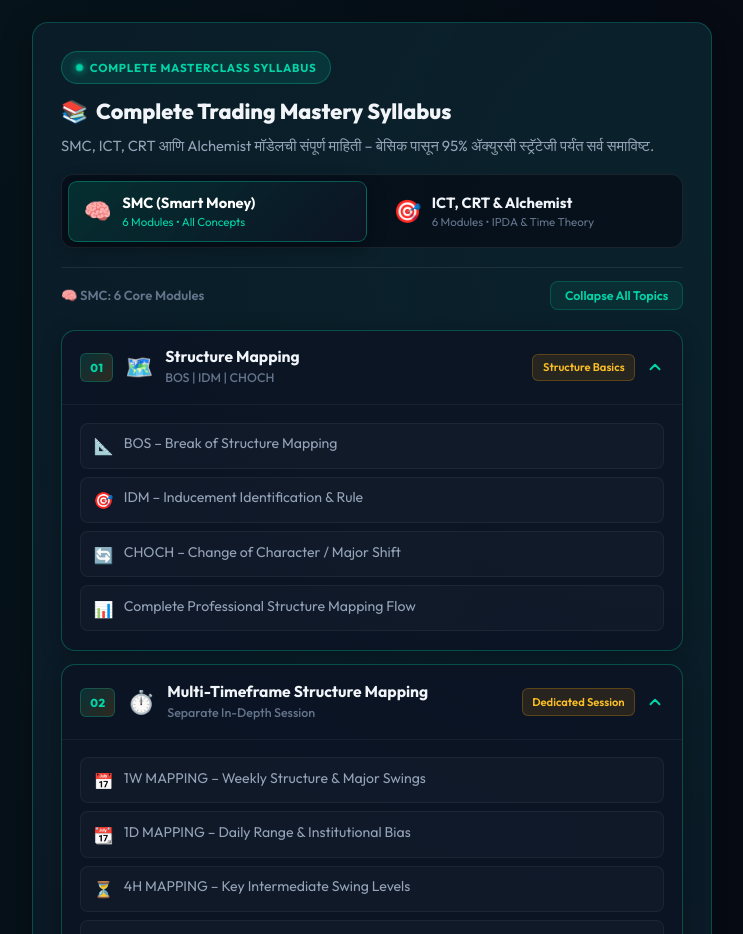
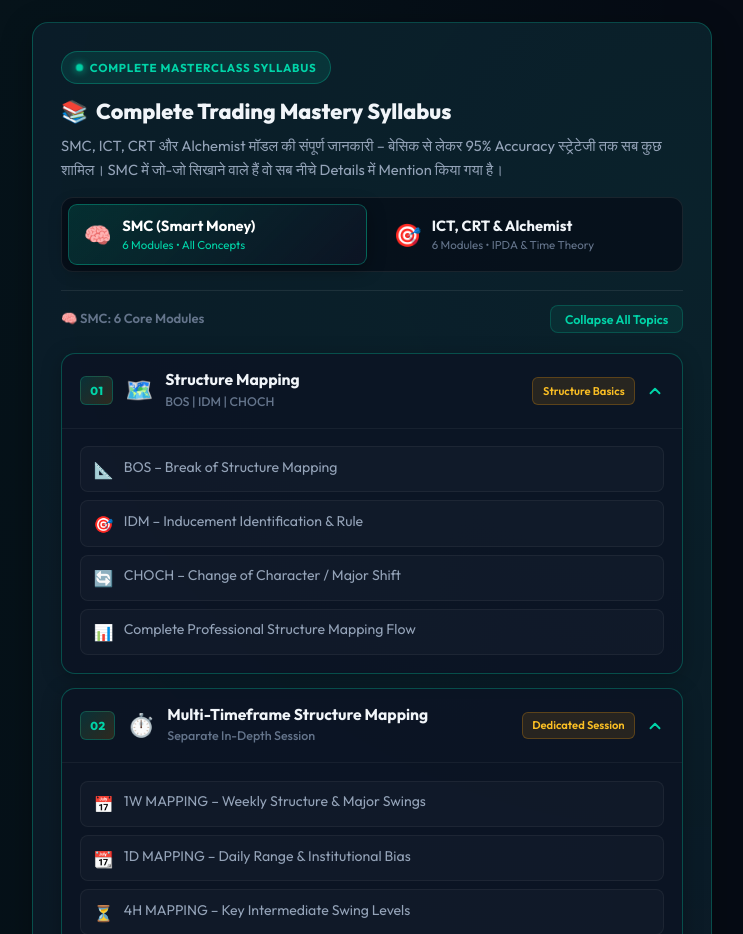
Before and after one commit to krushisathiai/Yogesh-Tech, a React (Vite) app: page / in a window 1280 px wide. Shown: the part 1020-1954 px from the top of the page, without its empty margins (268-1011 px from the left). Built offline with nearby package versions, Linux system fonts and the light colour scheme.

Commit message:
Translate syllabus description to Hindi and mention that all SMC topics are listed below

```diff
--- a/src/pages/HomePage.jsx
+++ b/src/pages/HomePage.jsx
@@ -335,7 +335,7 @@ const HomePage = () => {
             <span>📚</span> Complete Trading Mastery Syllabus
           </h2>
           <p className="smc-desc">
-            SMC, ICT, CRT आणि Alchemist मॉडेलची संपूर्ण माहिती – बेसिक पासून 95% ॲक्युरसी स्ट्रॅटेजी पर्यंत सर्व समाविष्ट.
+            SMC, ICT, CRT और Alchemist मॉडल की संपूर्ण जानकारी – बेसिक से लेकर 95% Accuracy स्ट्रेटेजी तक सब कुछ शामिल। SMC में जो-जो सिखाने वाले हैं वो सब नीचे Details में Mention किया गया है।
           </p>
 
           {/* TAB SWITCHER */}
```
